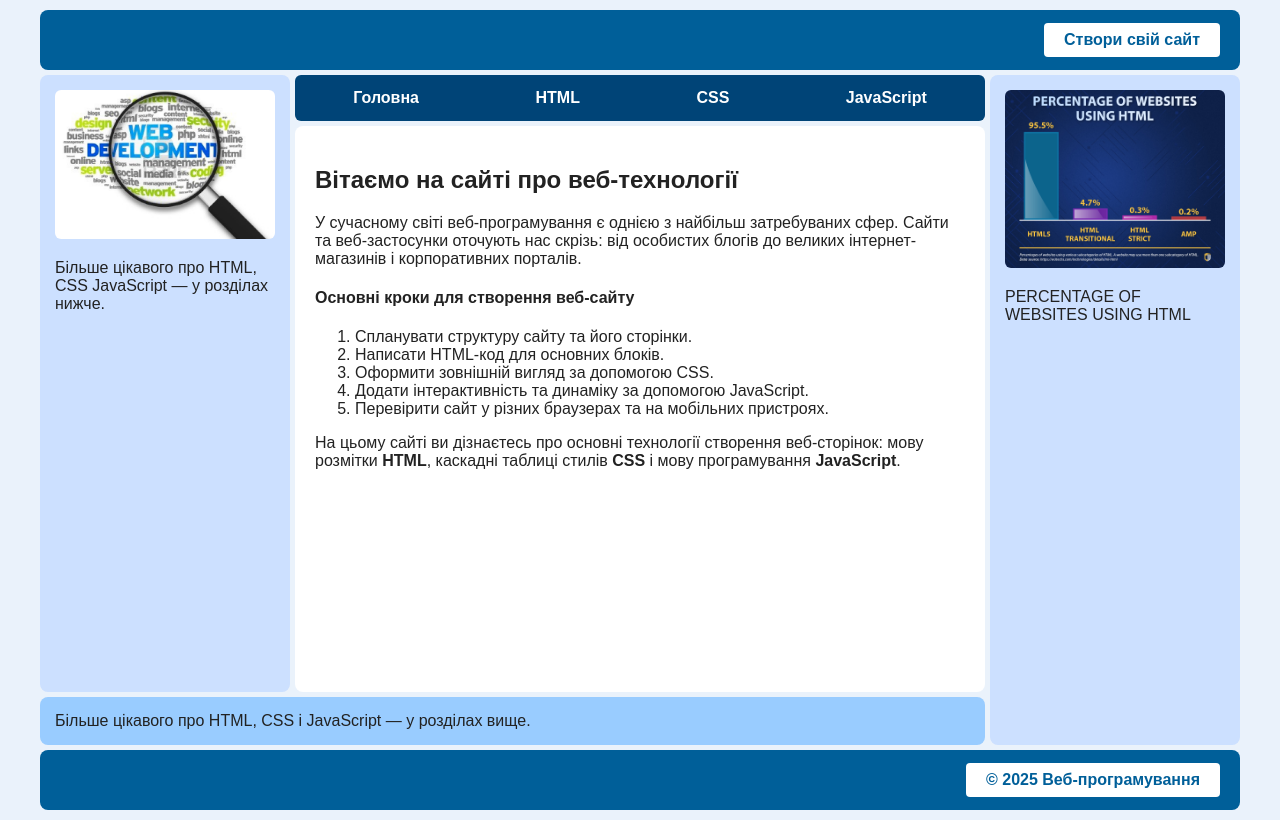
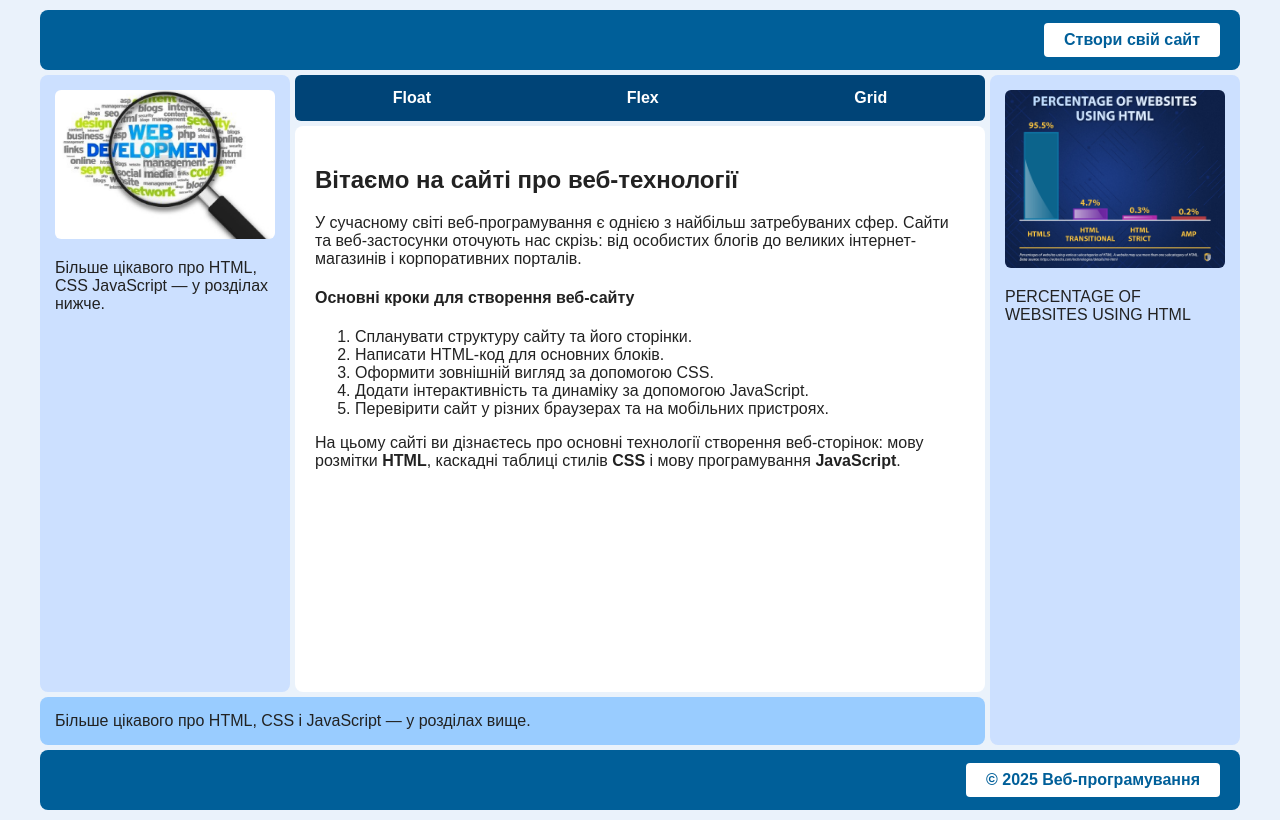
Before and after one commit to sofiakovalova/website2.2, a plain HTML site: page index_grid.html in a window 1280 px wide. Drawn offline with Linux system fonts and the light colour scheme.

Commit message:
Fix navigation links and update HTML structure

```diff
--- a/index_grid.html
+++ b/index_grid.html
@@ -25,10 +25,9 @@
 
     <nav class="menu">
       <ul>
-        <li><a href="index_grid.html">Головна</a></li>
-        <li><a href="page2.html">HTML</a></li>
-        <li><a href="page3.html">CSS</a></li>
-        <li><a href="page4.html">JavaScript</a></li>
+        <li><a href="index.html">Float</a></li>
+        <li><a href="index_flexbox.html">Flex</a></li>
+        <li><a href="index_grid.html">Grid</a></li>
       </ul>
     </nav>
 
@@ -64,4 +63,5 @@
 
   </div>
 </body>
+
 </html>
```
